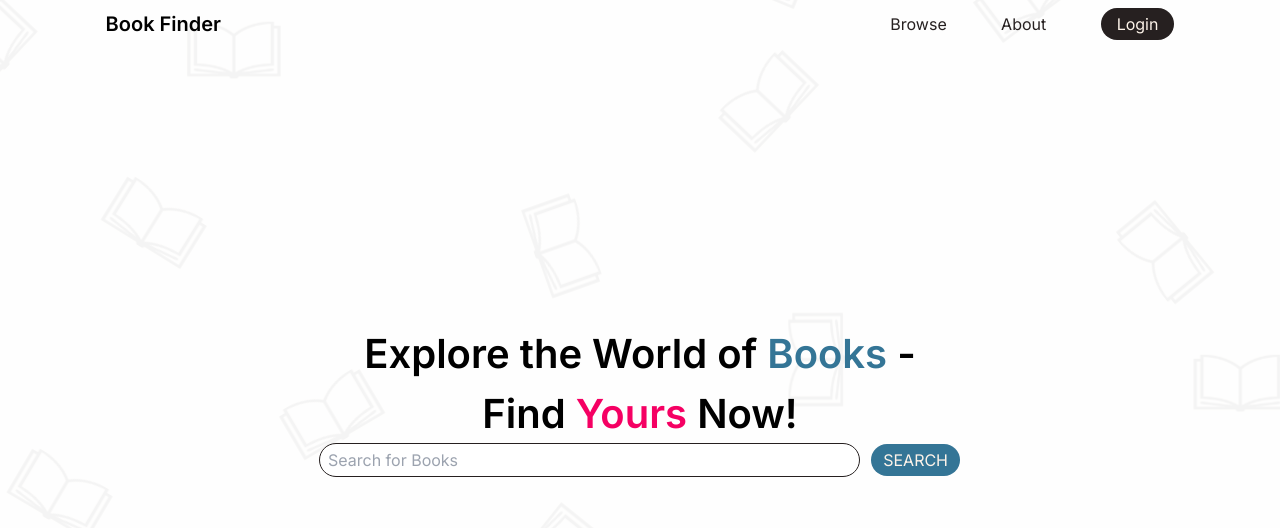
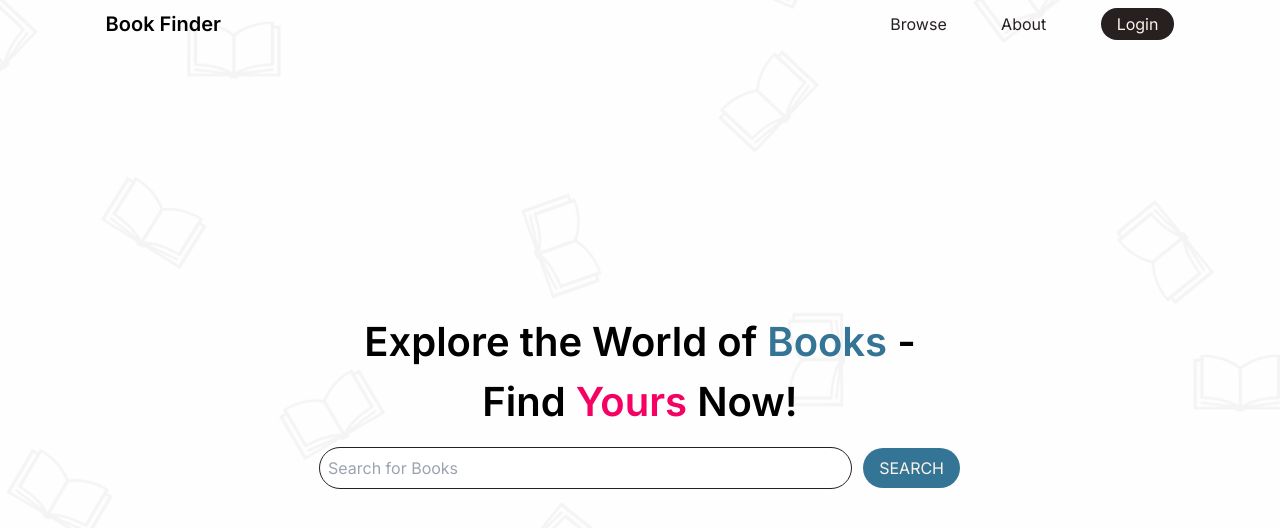
Before and after one commit to karanvirsb/book_finder, a Next.js app: page / in a window 1280 px wide. Shown: the top 528 px of the page. Built offline with nearby package versions, Linux system fonts and the light colour scheme.

Commit message:
adjusted padding for button

```diff
--- a/src/pages/index.tsx
+++ b/src/pages/index.tsx
@@ -5,7 +5,7 @@ export default function Home(): JSX.Element {
 	return (
 		<main className="relative min-h-[100svh] bg-books-background bg-center bg-no-repeat">
 			<Layout>
-				<section className="absolute top-[50%] left-[50%] translate-x-[-50%] translate-y-[-50%]">
+				<section className="absolute top-[50%] left-[50%] flex translate-x-[-50%] translate-y-[-50%] flex-col gap-4">
 					<h1 className="text-center text-[clamp(1.69rem,calc(1.40rem+1.41vw),2.50rem)] font-semibold">
 						Explore the World of <span className="text-tertiary">Books</span> -
 						Find <span className="text-primary_accent">Yours</span> Now!
@@ -17,7 +17,7 @@ export default function Home(): JSX.Element {
 						/>
 						<button
 							type="submit"
-							className="rounded-full bg-tertiary py-1 px-3 uppercase text-primary"
+							className="rounded-full bg-tertiary py-2 px-4 uppercase text-primary"
 						>
 							search
 						</button>
```
